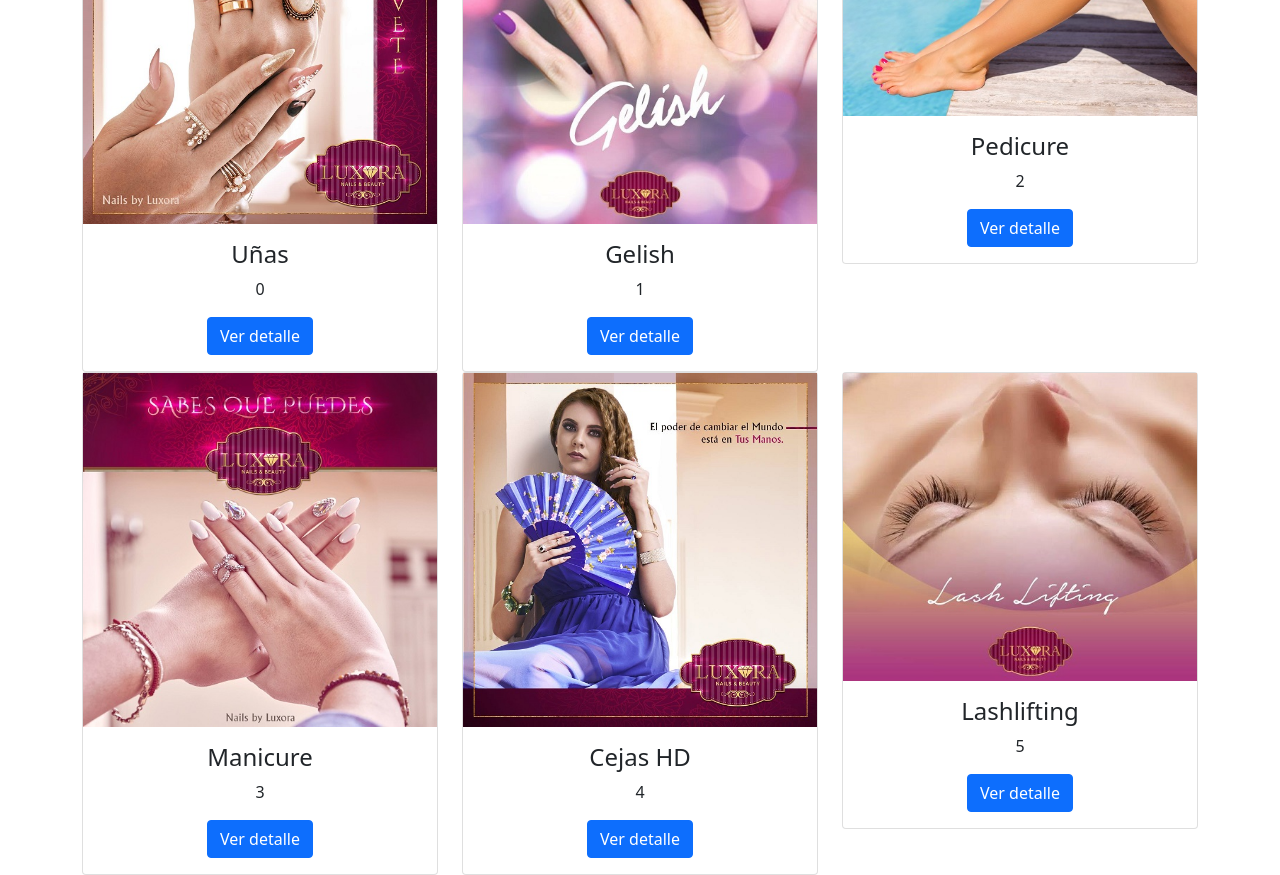
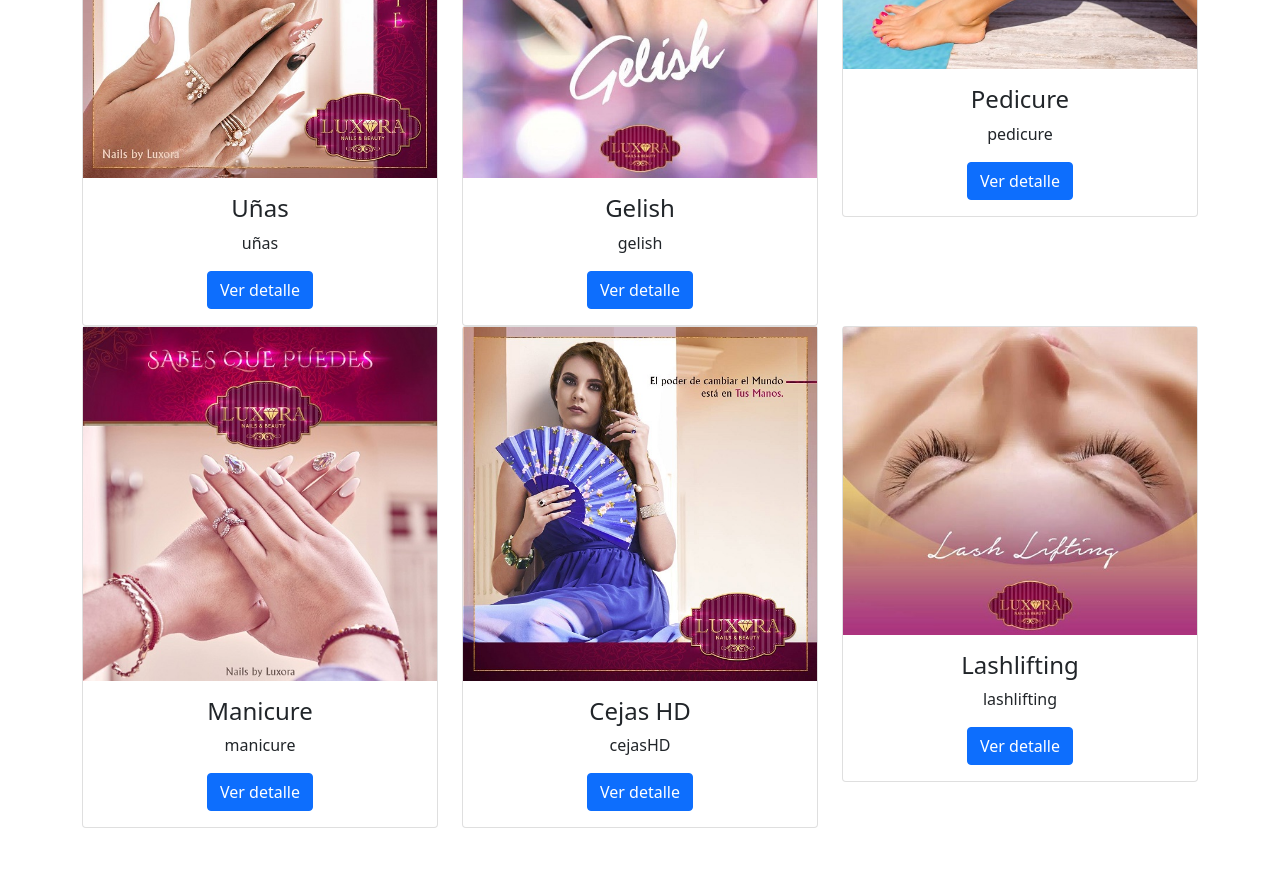
Before and after one commit to EduardoContreras21/reactJS, a React (Create React App) app: page / in a window 1280 px wide. Shown: the part 500-1375 px from the top of the page. After the commit the page ends 1328 px from the top, so only its background shows below. Built offline with nearby package versions, Linux system fonts and the light colour scheme.

Commit message:
CounterSinc

```diff
--- a/src/components/ItemCount.js
+++ b/src/components/ItemCount.js
@@ -1,8 +1,6 @@
 import { useState} from "react"
 
-const ItemCount = ({initial=0, stock, onAdd}) => {
-    const [contador, setContador] = useState(0);
-
+const ItemCount = ({initial=0, stock, onAdd, contador,setContador}) => {
     /*SUMAR*/
     const agregar = () =>{
         contador<stock && setContador(contador+1);
--- a/src/components/ItemDetail.js
+++ b/src/components/ItemDetail.js
@@ -2,16 +2,19 @@ import React from 'react'
 import items from './ItemList'
 import ItemCount from './ItemCount'
 import {useNavigate} from 'react-router-dom'
+import {useState} from 'react'
 
 
 function ItemDetail({servicio}) {
   const navigate = useNavigate ()
+  const [contador, setContador] = useState(0);
   return (
     <div className="card container d-flex justify-content-center align-items-center h-100">
         <img src={servicio.imagen} alt=''></img>
         <div className='card-body col-md-4'>
             <h4 className='card-title text-center'>{servicio.title}</h4>
             <p className='card-text text-left'>{servicio.descripcion}</p>
+            <ItemCount initial={0} stock={3} onAdd={onAdd} setContador={setContador} contador={contador}/>
             <button onClick={()=> navigate(`/servicio/${servicio.id}`)} className='btn btn-primary'>Adquirir</button>
         </div>
     </div>
--- a/src/components/ItemList.js
+++ b/src/components/ItemList.js
@@ -9,42 +9,42 @@ import { Category } from '@mui/icons-material'
 
 export const items =[
     {
-        id:'0',
+        id:'uñas',
         title:'Uñas',
         imagen: nails,
         descripcion:'Aplicación de uñas tipo escultural, usando acrílico como material de construcción. Incluye aplicación en gel semipermanente',
         categoryName: 'nails',
     },
     {
-        id:'1',
+        id:'gelish',
         title:'Gelish',
         imagen: gel,
         descripcion:'El gelish es un esmalte semipermanente para las uñas que garantiza larga durabilidad, de hasta 21 días',
         categoryName: 'gelish',
     },
     {
-        id:'2',
+        id:'pedicure',
         title:'Pedicure',
         imagen: pedi,
         descripcion:'Tratamiento estético que incluye remocion de cuticula, limado, decorado y complementado por un masaje en pies',
         categoryName: 'pedicure',
     },
     {
-        id:'3',
+        id:'manicure',
         title:'Manicure',
         imagen: mani,
         descripcion:'Tratamiento estético que incluye remocion de cuticula, limado, decorado y complementado por un masaje en manos',
         categoryName: 'manicure',
     },
     {
-        id:'4',
+        id:'cejasHD',
         title:'Cejas HD',
         imagen: hd,
         descripcion:'La finalidad, es crear una apariencia realista de tus cejas mas plenas y rizadas',
         categoryName: 'cejasHD',
     },
     {
-        id:'5',
+        id:'lashlifting',
         title:'Lashlifting',
         imagen: lash,
         descripcion:'Tratamiento que alarga y crea una ligera curva hacia arriba de manera natural y duradera, consiguiendo mayor longitud y espesor',
```
